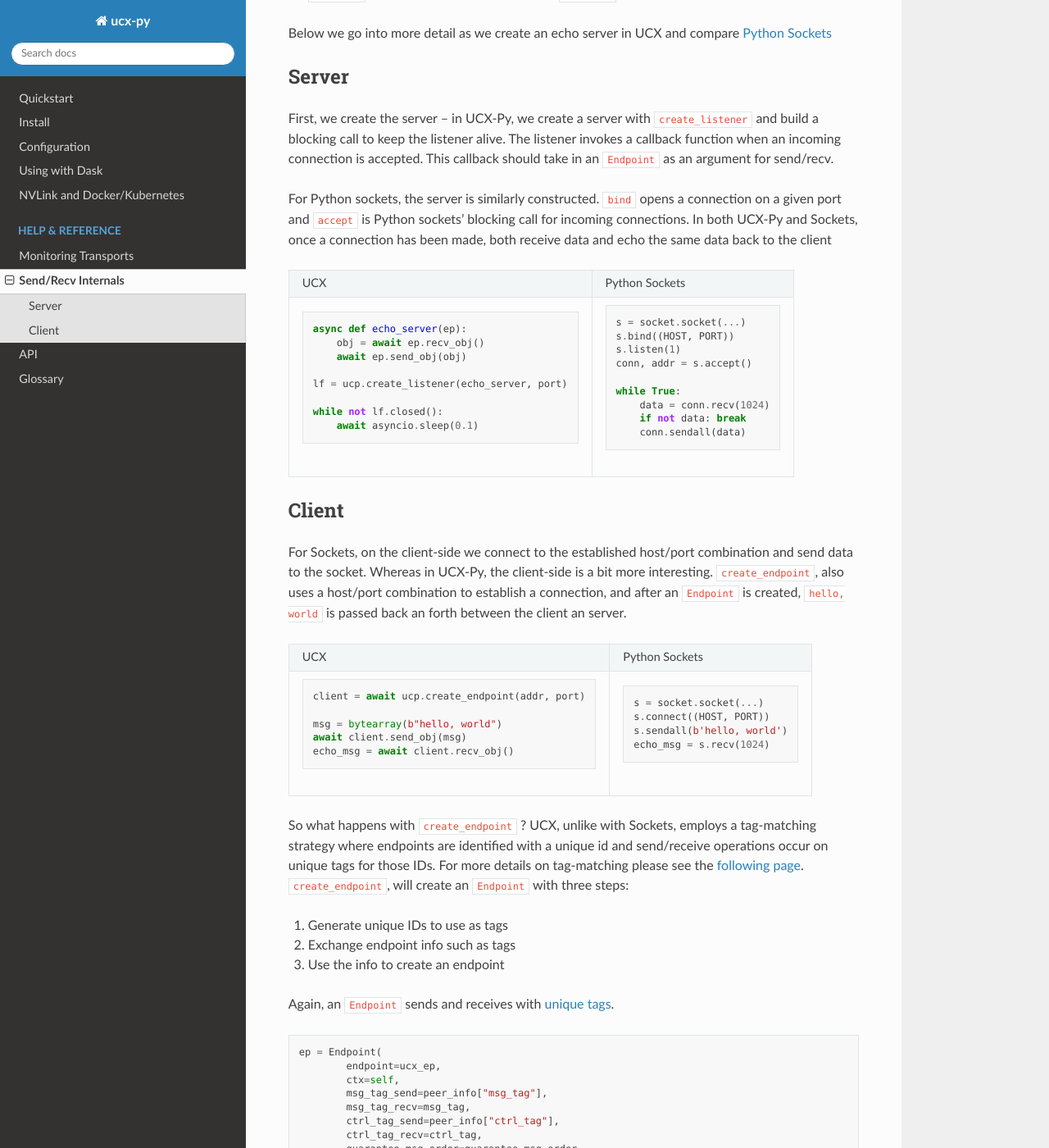
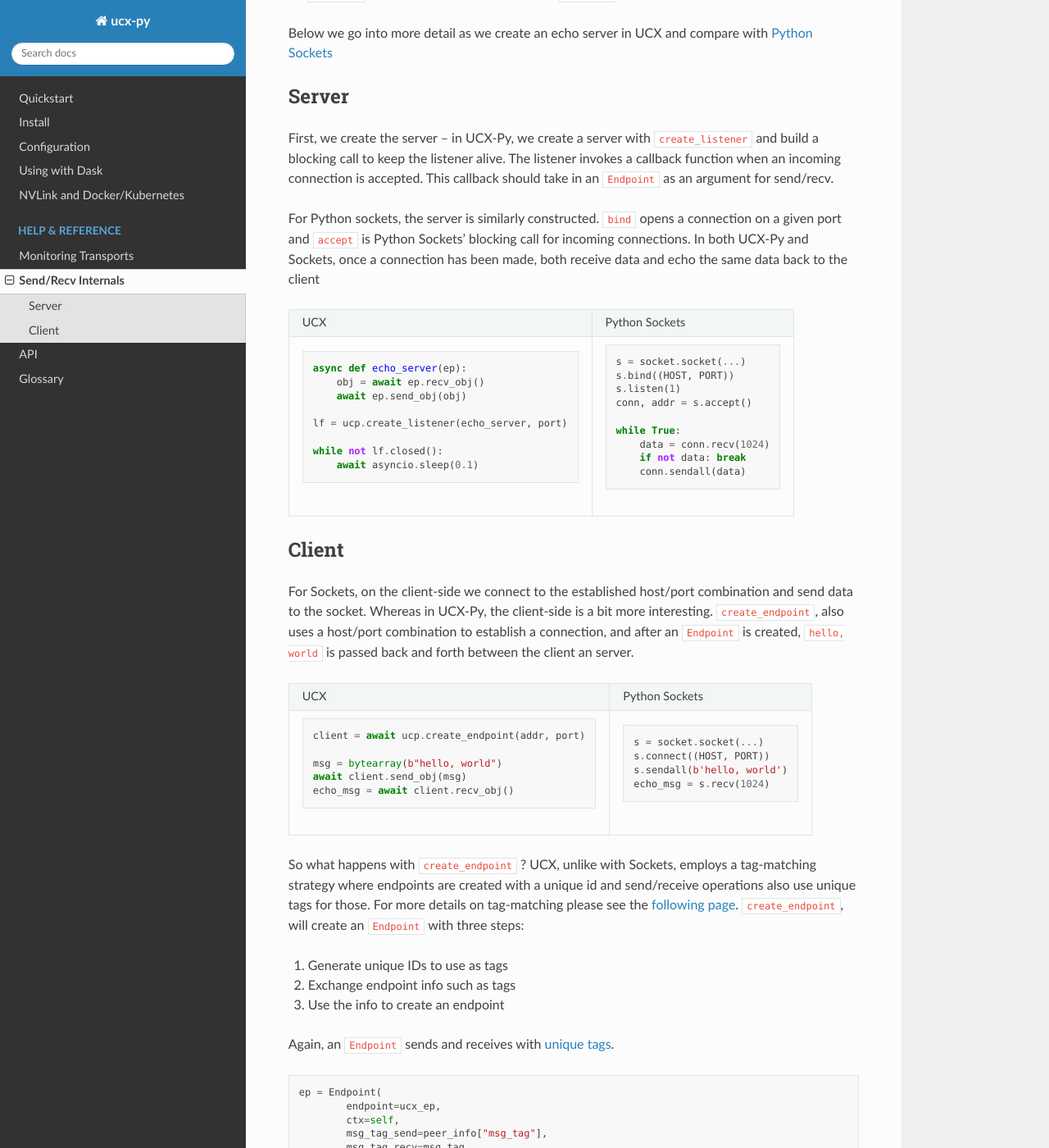
Before and after one commit to rapidsai/ucx-py, a Sphinx documentation site: the page built from docs/source/ucx-intro.rst, in a window 1280 px wide and 1400 px high, scrolled down 351 px. Shown: the whole window at 82% size. Built offline with Sphinx 7.4.7 and the Read the Docs theme 2.0.0, drawn with Linux system fonts in a browser that asks for light colours; the version number could not be read and is left out; some of the changed text lies outside the part shown.

Commit message:
small fixes

```diff
--- a/docs/source/ucx-intro.rst
+++ b/docs/source/ucx-intro.rst
@@ -1,7 +1,7 @@
 Send/Recv Internals
 ===================
 
-A generally UCX establish a connection between endpoints in the following steps:
+Generally UCX creates connections between endpoints with the following steps:
 
 1. Create a ``Listener`` with defined ip address an port
   a. ``Listener`` defines a callback function to process communications from endpoints
@@ -9,13 +9,13 @@ A generally UCX establish a connection between endpoints in the following steps:
 3. ``Endpoint`` sends and receives data with the ``Listener``
 
 
-Below we go into more detail as we create an echo server in UCX and compare `Python Sockets <https://docs.python.org/3/library/socket.html#example>`_
+Below we go into more detail as we create an echo server in UCX and compare with `Python Sockets <https://docs.python.org/3/library/socket.html#example>`_
 
 Server
 ------
 First, we create the server -- in UCX-Py, we create a server with ``create_listener`` and build a blocking call to keep the listener alive.  The listener invokes a callback function when an incoming connection is accepted.  This callback should take in an ``Endpoint`` as an argument for send/recv.
 
-For Python sockets, the server is similarly constructed. ``bind`` opens a connection on a given port and ``accept`` is Python sockets' blocking call for incoming connections.  In both UCX-Py and Sockets, once a connection has been made, both receive data and echo the same data back to the client
+For Python sockets, the server is similarly constructed. ``bind`` opens a connection on a given port and ``accept`` is Python Sockets' blocking call for incoming connections.  In both UCX-Py and Sockets, once a connection has been made, both receive data and echo the same data back to the client
 
 +------------------------------------------------------+----------------------------------------------------------+
 | UCX                                                  | Python Sockets                                           |
@@ -37,7 +37,7 @@ For Python sockets, the server is similarly constructed. ``bind`` opens a connec
 Client
 ------
 
-For Sockets, on the client-side we connect to the established host/port combination and send data to the socket.  Whereas in UCX-Py, the client-side is a bit more interesting.  ``create_endpoint``, also uses a host/port combination to establish a connection, and after an ``Endpoint`` is created, ``hello, world`` is passed back an forth between the client an server.
+For Sockets, on the client-side we connect to the established host/port combination and send data to the socket.  Whereas in UCX-Py, the client-side is a bit more interesting.  ``create_endpoint``, also uses a host/port combination to establish a connection, and after an ``Endpoint`` is created, ``hello, world`` is passed back and forth between the client an server.
 
 +------------------------------------------------------+----------------------------------------------------------+
 | UCX                                                  | Python Sockets                                           |
@@ -52,7 +52,7 @@ For Sockets, on the client-side we connect to the established host/port combinat
 |                                                      |                                                          |
 +------------------------------------------------------+----------------------------------------------------------+
 
-So what happens with ``create_endpoint`` ?  UCX, unlike with Sockets, employs a tag-matching strategy where endpoints are identified with a unique id and send/receive operations occur on unique tags for those IDs. For more details on tag-matching please see the `following page <https://community.mellanox.com/s/article/understanding-tag-matching-for-developers>`_. ``create_endpoint``, will create an ``Endpoint`` with three steps:
+So what happens with ``create_endpoint`` ?  UCX, unlike with Sockets, employs a tag-matching strategy where endpoints are created with a unique id and send/receive operations also use unique tags for those. For more details on tag-matching please see the `following page <https://community.mellanox.com/s/article/understanding-tag-matching-for-developers>`_. ``create_endpoint``, will create an ``Endpoint`` with three steps:
 
 #. Generate unique IDs to use as tags
 #. Exchange endpoint info such as tags
```
